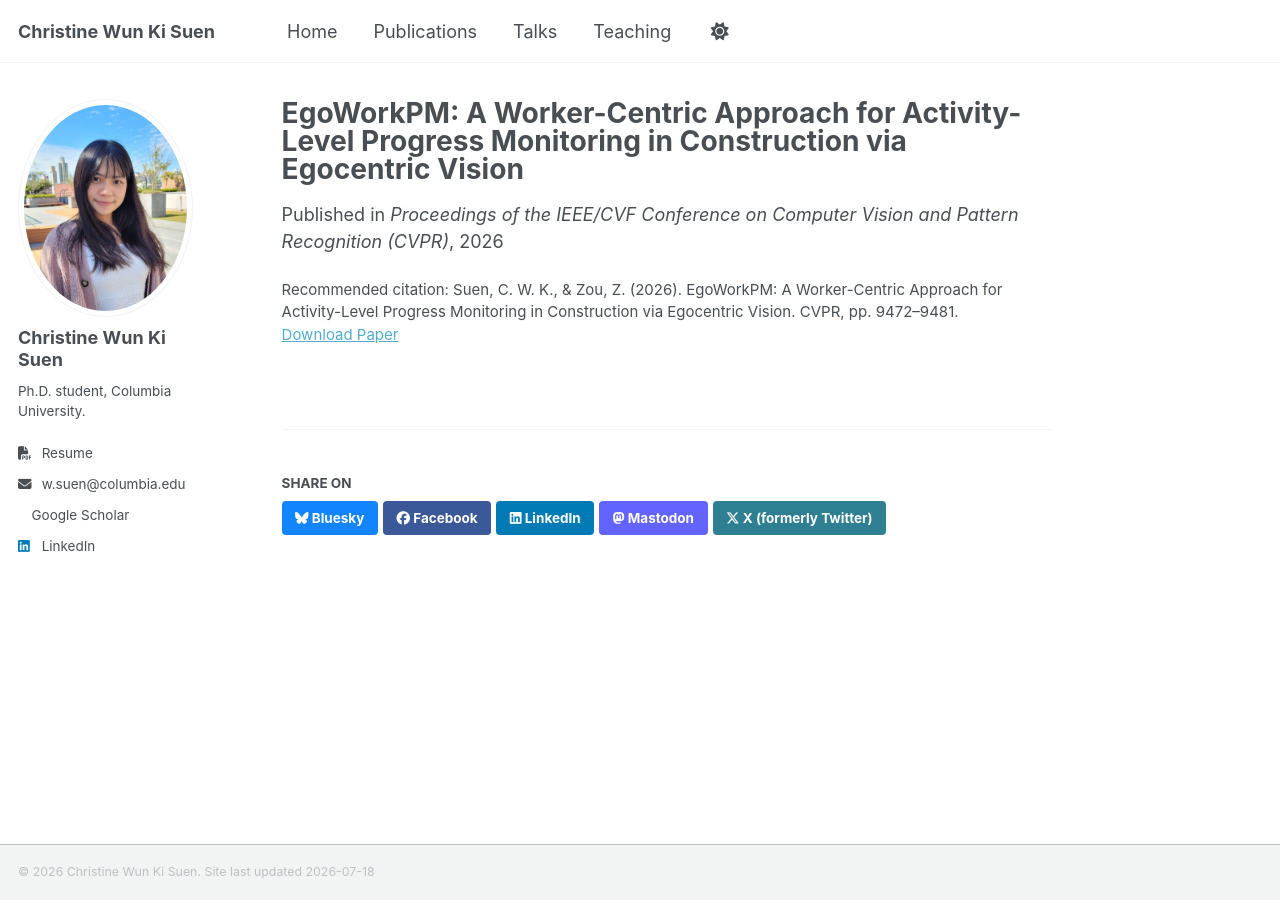
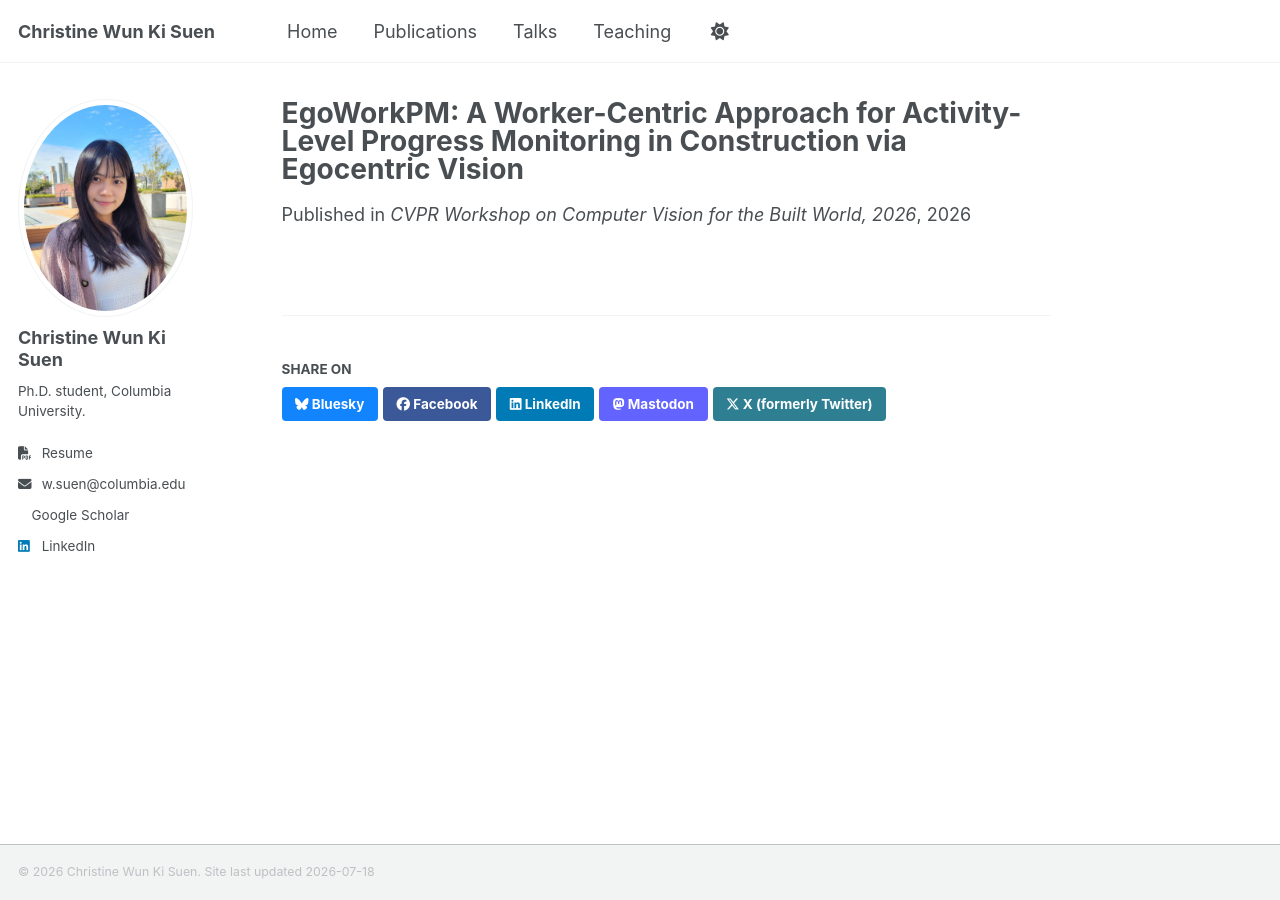
Before and after one commit to christine715/personal-website, a Jekyll site: the page built from _publications/egoworkpm.md, in a window 1280 px wide. Built offline with Jekyll 4.4.1, drawn with Linux system fonts in a browser that asks for light colours; a style sheet for code colours, icons or effects is not loaded.

Commit message:
Update egoworkpm.md

```diff
--- a/_publications/egoworkpm.md
+++ b/_publications/egoworkpm.md
@@ -3,13 +3,11 @@ title: "EgoWorkPM: A Worker-Centric Approach for Activity-Level Progress Monitor
 collection: publications
 permalink: /publication/2026-06-01-egoworkpm
 excerpt: 'We propose a worker-centric framework for activity-level construction progress monitoring using egocentric vision.'
-date: 2026-06-01
-venue: 'Proceedings of the IEEE/CVF Conference on Computer Vision and Pattern Recognition (CVPR)'
+venue: 'CVPR Workshop on Computer Vision for the Built World, 2026'
 authors: '<strong>Christine W. K. Suen</strong> and Zhengbo Zou'
 image: /images/publications/egoworkpm.png
-paperurl: ''
+paperurl: 'https://openaccess.thecvf.com/content/CVPR2026W/CV4AEC/html/Suen_EgoWorkPM_A_Worker-Centric_Approach_for_Activity-level_Progress_Monitoring_in_Construction_CVPRW_2026_paper.html'
 projecturl: ''
 videourl: ''
 codeurl: ''
-citation: 'Suen, C. W. K., &amp; Zou, Z. (2026). EgoWorkPM: A Worker-Centric Approach for Activity-Level Progress Monitoring in Construction via Egocentric Vision. CVPR, pp. 9472&ndash;9481.'
 ---
```
